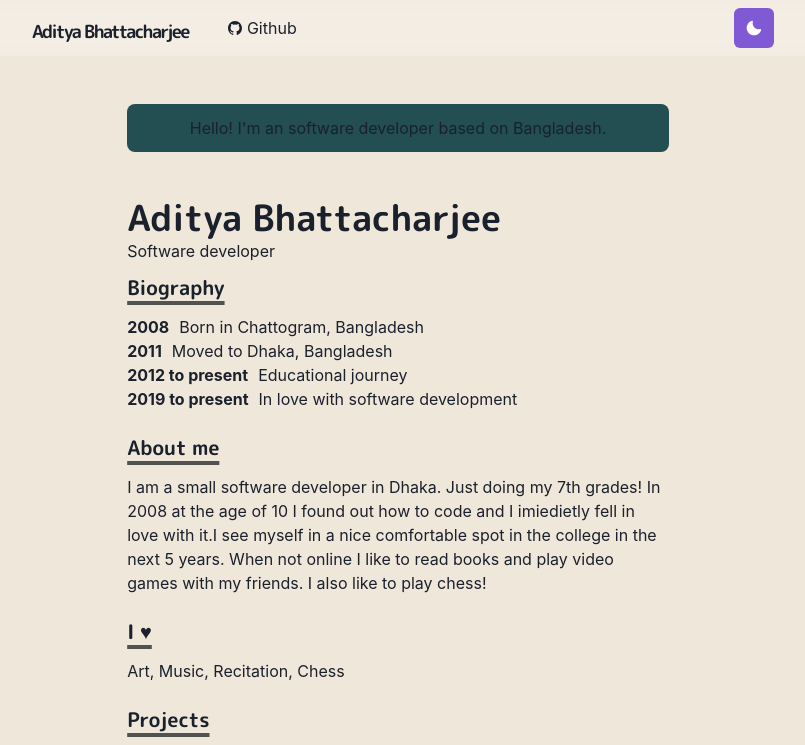
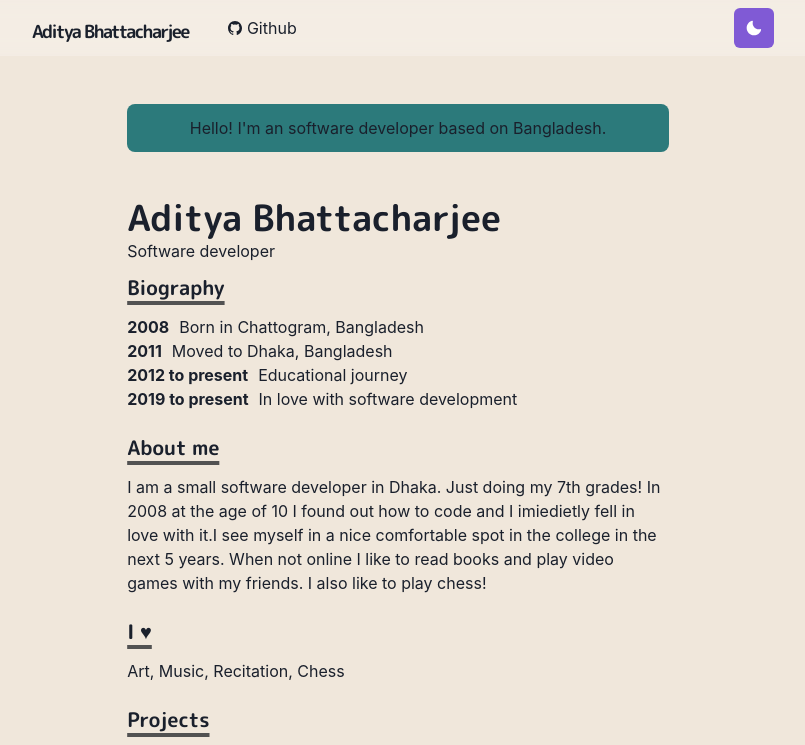
Before and after one commit to CrazyCoderDEV/aditya-website, a Next.js app: page / in a window 1280 px wide. Shown: the top 745 px of the page, without its empty margins (242-1047 px from the left). Built offline with nearby package versions, Linux system fonts and the light colour scheme.

Commit message:
Initial Commit

```diff
--- a/components/navbar.js
+++ b/components/navbar.js
@@ -67,7 +67,7 @@ const LinkItem = ({ href, path, _target, children, ...props }) => {
           >
             <LinkItem
               _target="_blank"
-              href="https://github.com/CrazyCoderDEV"
+              href="https://github.com/CrazyCoderDEV/aditya-website"
               path={path}
               display="inline-flex"
               alignItems="center"
--- a/pages/index.js
+++ b/pages/index.js
@@ -7,6 +7,7 @@ import {
   List,
   ListItem,
   Link,
+  useColorModeValue,
   Icon,
 } from '@chakra-ui/react'
 import Section from '../components/section'
@@ -39,7 +40,7 @@ const Page = () => {
         </Box>
         <Box
           borderRadius="lg"
-          bg="teal.800"
+          bg="teal.600"
           p={3}
           align="center"
           mb={6}
```
